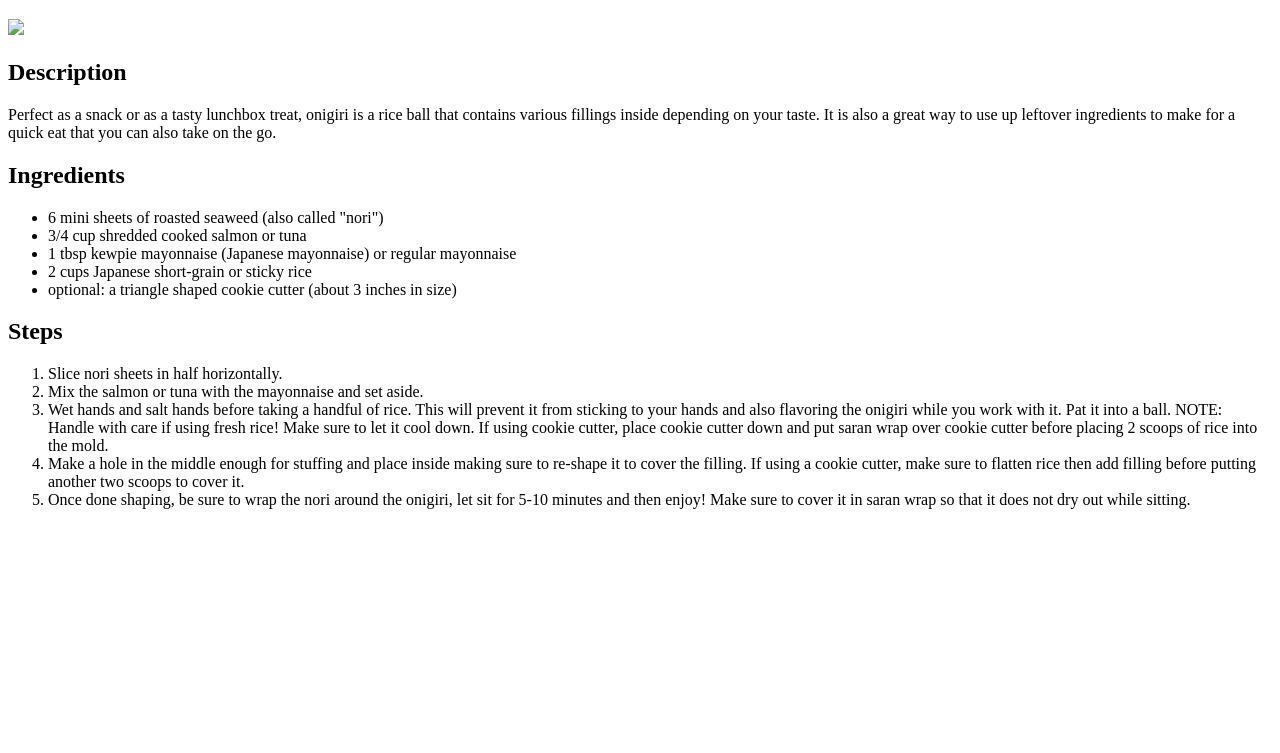
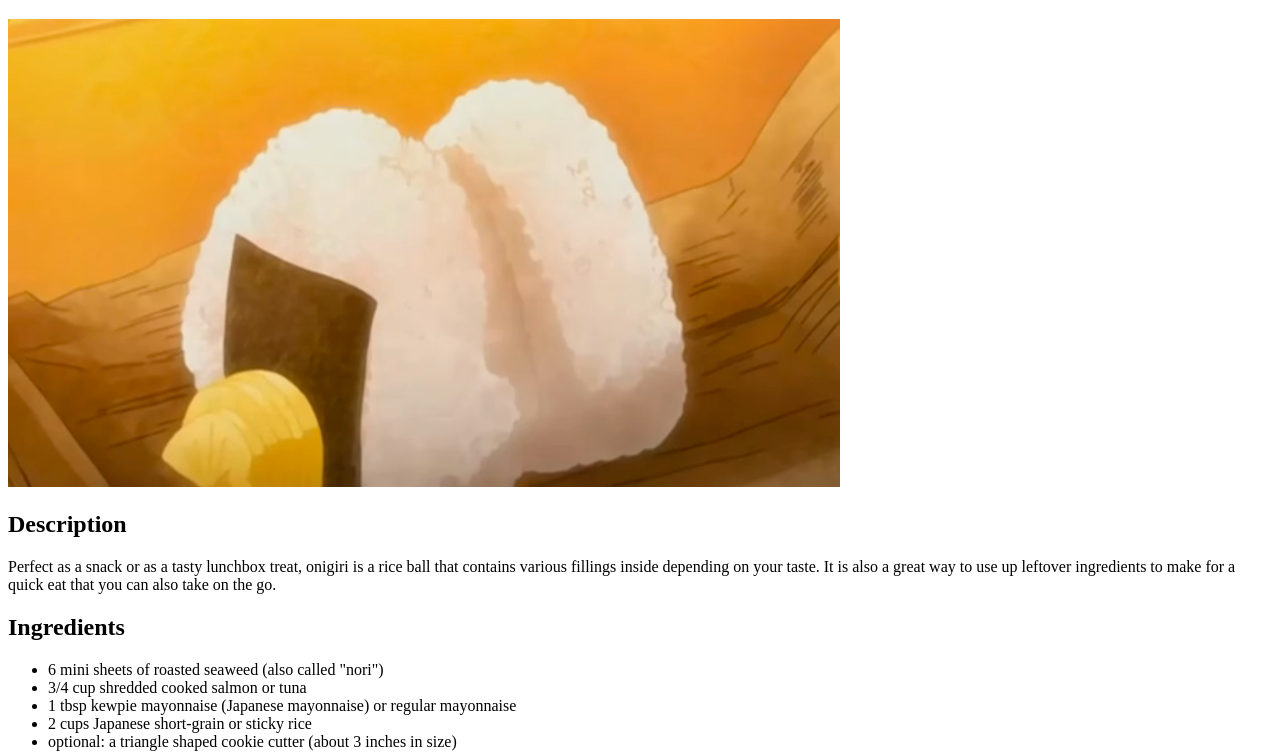
Before and after one commit to aliavang/odin-recipes, a plain HTML site: page recipes/onigiri.html in a window 1280 px wide. Shown: the part 61-814 px from the top of the page. Drawn offline with Linux system fonts and the light colour scheme.

Commit message:
Change path to a different picture

```diff
--- a/recipes/onigiri.html
+++ b/recipes/onigiri.html
@@ -9,7 +9,7 @@
     <body>
         <h1>Chihiro's Onigiri</h1>
 
-        <img src="../images/onigiri.jpeg">
+        <img src="../images/onigiri.png">
 
         <h2>Description</h2>
         <p>
```
